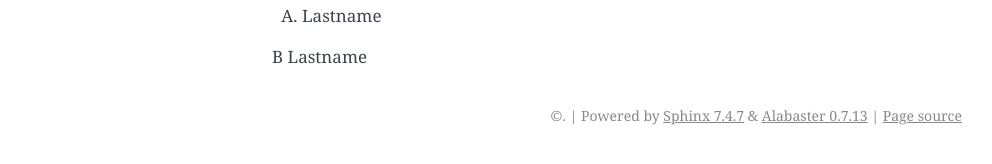
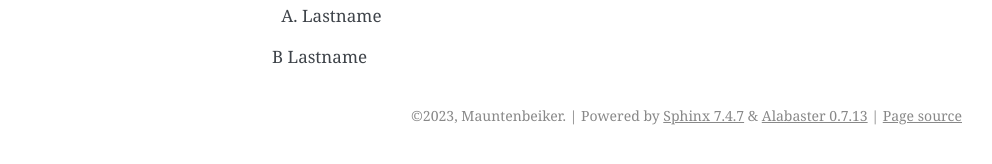
Before and after one commit to Mauntenbeiker/table_bug, a Sphinx documentation site: the page built from doc/index.rst, in a window 1280 px wide. Shown: the part 498-662 px from the top of the page, without its empty margins (148-1140 px from the left). Built offline with Sphinx 7.4.7, drawn with Linux system fonts in a browser that asks for light colours; some of the changed lines change nothing that is shown.

Commit message:
Created a new conf.py

```diff
--- a/doc/conf.py
+++ b/doc/conf.py
@@ -1,5 +1,28 @@
-import os
-import sys
+# Configuration file for the Sphinx documentation builder.
+#
+# For the full list of built-in configuration values, see the documentation:
+# https://www.sphinx-doc.org/en/master/usage/configuration.html
 
-# -- Options for PDF output ----------------------
-latex_engine = 'xelatex'
+# -- Project information -----------------------------------------------------
+# https://www.sphinx-doc.org/en/master/usage/configuration.html#project-information
+
+project = 'table_bug'
+copyright = '2023, Mauntenbeiker'
+author = 'Mauntenbeiker'
+release = '1'
+
+# -- General configuration ---------------------------------------------------
+# https://www.sphinx-doc.org/en/master/usage/configuration.html#general-configuration
+
+extensions = []
+
+templates_path = ['_templates']
+exclude_patterns = ['_build', 'Thumbs.db', '.DS_Store']
+
+
+
+# -- Options for HTML output -------------------------------------------------
+# https://www.sphinx-doc.org/en/master/usage/configuration.html#options-for-html-output
+
+html_theme = 'alabaster'
+html_static_path = ['_static']
```
